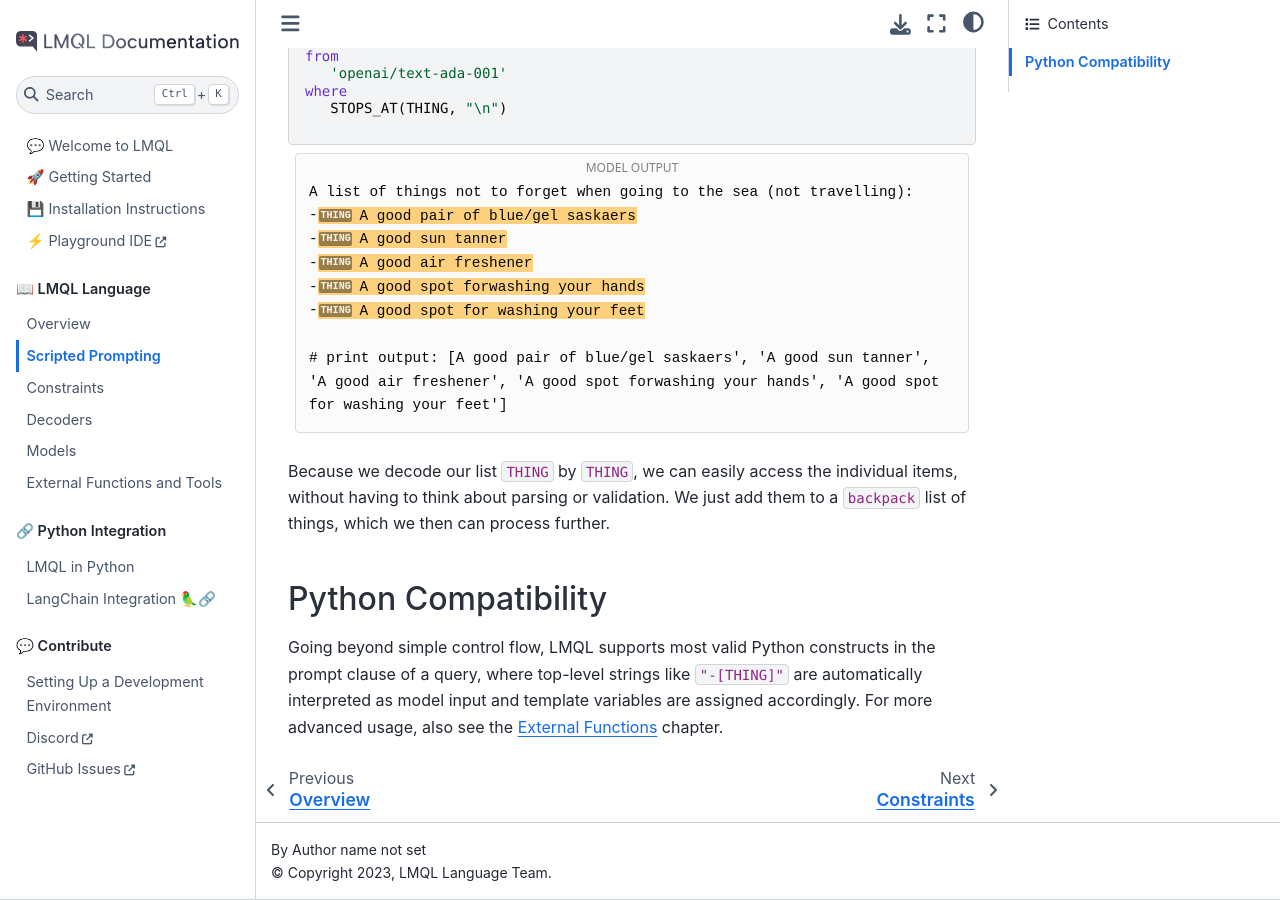
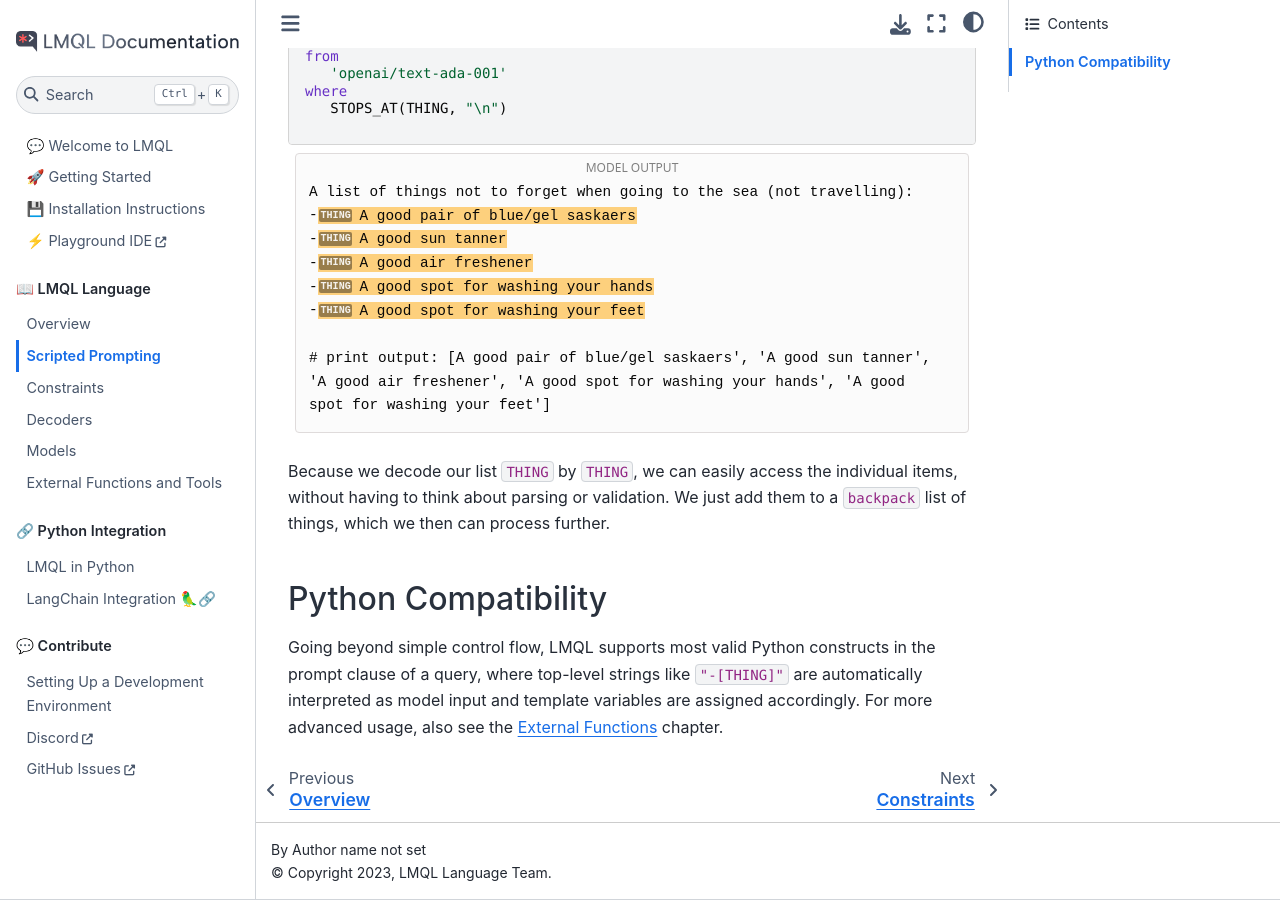
Before and after one commit to ilovechallenge/Python_LLM_AI, a Sphinx documentation site: the page built from docs/source/language/scripted_prompts.md, in a window 1280 px wide and 900 px high, scrolled down 1627 px. Built offline with Sphinx 7.4.7 and the Sphinx Book theme 1.1.4, drawn with Linux system fonts in a browser that asks for light colours; pages that are not in the unit, such as notebooks, are missing from menus.

Commit message:
fix typos in docs

````diff
--- a/docs/source/language/scripted_prompts.md
+++ b/docs/source/language/scripted_prompts.md
@@ -73,10 +73,10 @@ A list of things not to forget when going to the sea (not travelling):
 -[THING A good pair of blue/gel saskaers]
 -[THING A good sun tanner]
 -[THING A good air freshener]
--[THING A good spot forwashing your hands]
+-[THING A good spot for washing your hands]
 -[THING A good spot for washing your feet]
 
-# print output: \['A good pair of blue/gel saskaers', 'A good sun tanner', 'A good air freshener', 'A good spot forwashing your hands', 'A good spot for washing your feet'\]
+# print output: \['A good pair of blue/gel saskaers', 'A good sun tanner', 'A good air freshener', 'A good spot for washing your hands', 'A good spot for washing your feet'\]
 ```
 
 Because we decode our list `THING` by `THING`, we can easily access the individual items, without having to think about parsing or validation. We just add them to a `backpack` list of things, which we then can process further.
````
Also changed, not shown: README.md (+2 -1 lines), docs/source/installation.md (+2 -2 lines), docs/source/language/models.md (+1 -1 lines), docs/source/language/overview.md (+13 -8 lines).
